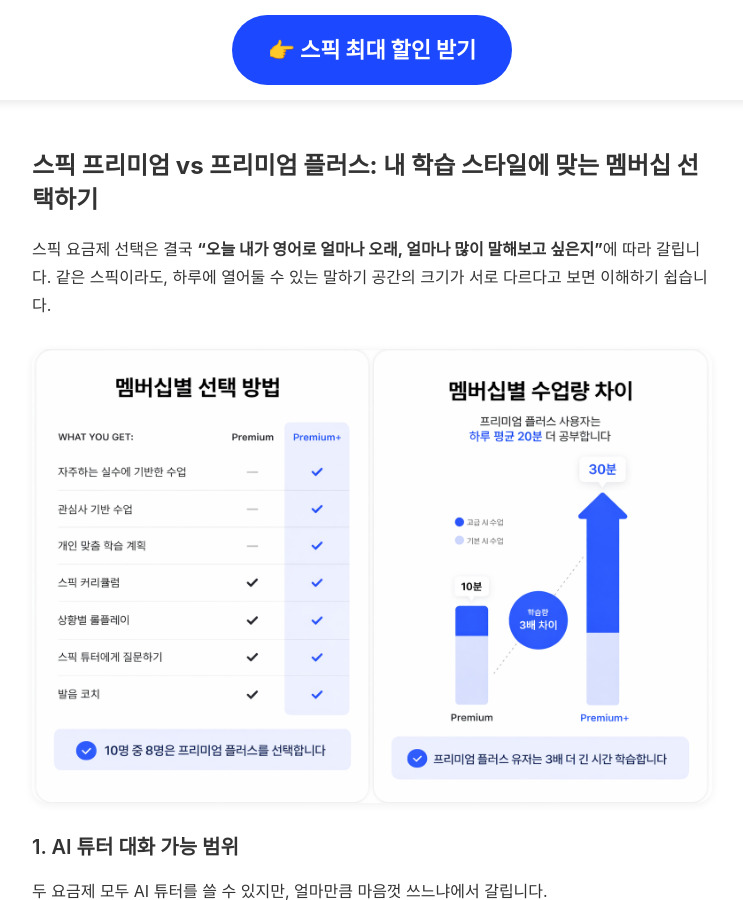
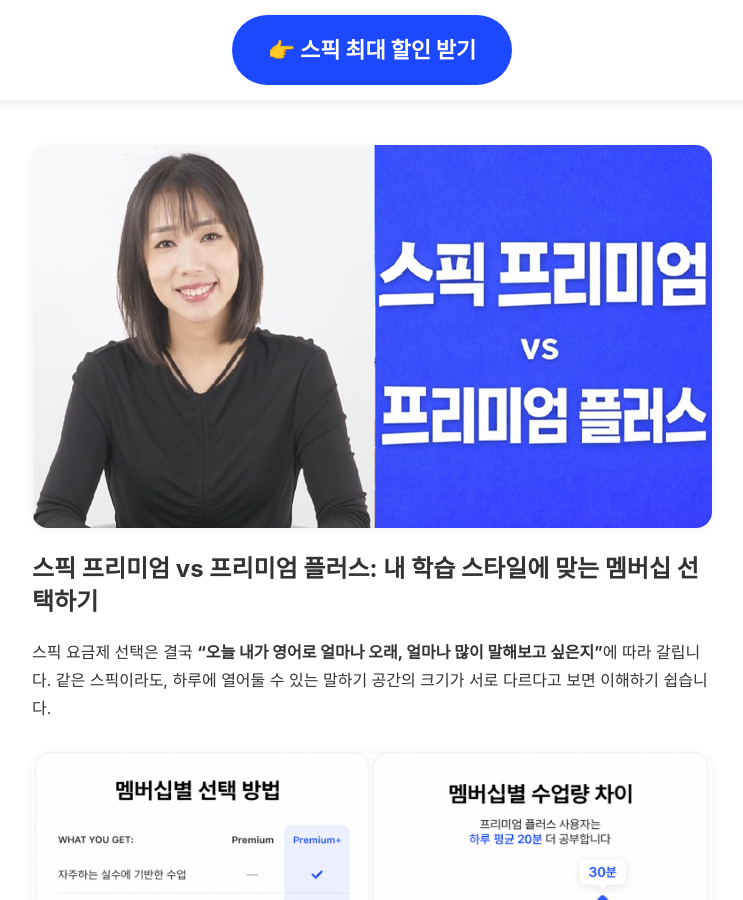
Before and after one commit to kjsjdw/speak_event_page, a Jekyll site: the page built from premium-vs-plus.md, in a window 1280 px wide and 900 px high. Shown: the whole window, without its empty margins (268-1011 px from the left). Built offline with Jekyll 4.4.1, drawn with Linux system fonts in a browser that asks for light colours; some web fonts are replaced.

Commit message:
Update premium-vs-plus.md

```diff
--- a/premium-vs-plus.md
+++ b/premium-vs-plus.md
@@ -3,7 +3,17 @@ layout: default
 title: 스픽 프리미엄 vs 프리미엄 플러스 멤버십 실전 비교 가이드 (2026)
 permalink: /premium-vs-plus/
 description: "스픽 프리미엄 vs 플러스, 아직도 고민되시나요? 2026년 최신 혜택부터 돈 낭비 없는 나만의 맞춤 멤버십 선택 기준까지, 실전 비교 가이드로 한 번에 정리해 드립니다."
+image: /content/images/premium-vs-plus.jpg
 ---
+
+<div class="step-media" style="margin: 20px 0 24px 0;">
+  <img src="/content/images/premium-vs-plus.jpg"
+       width="100%"
+       alt="스픽 프리미엄 vs 프리미엄 플러스 멤버십 비교 대표 이미지"
+       title="스픽 프리미엄 vs 프리미엄 플러스 실전 비교"
+       loading="eager"
+       style="display:block; margin:0 auto;">
+</div>
 
 ## 스픽 프리미엄 vs 프리미엄 플러스: 내 학습 스타일에 맞는 멤버십 선택하기
 
```
